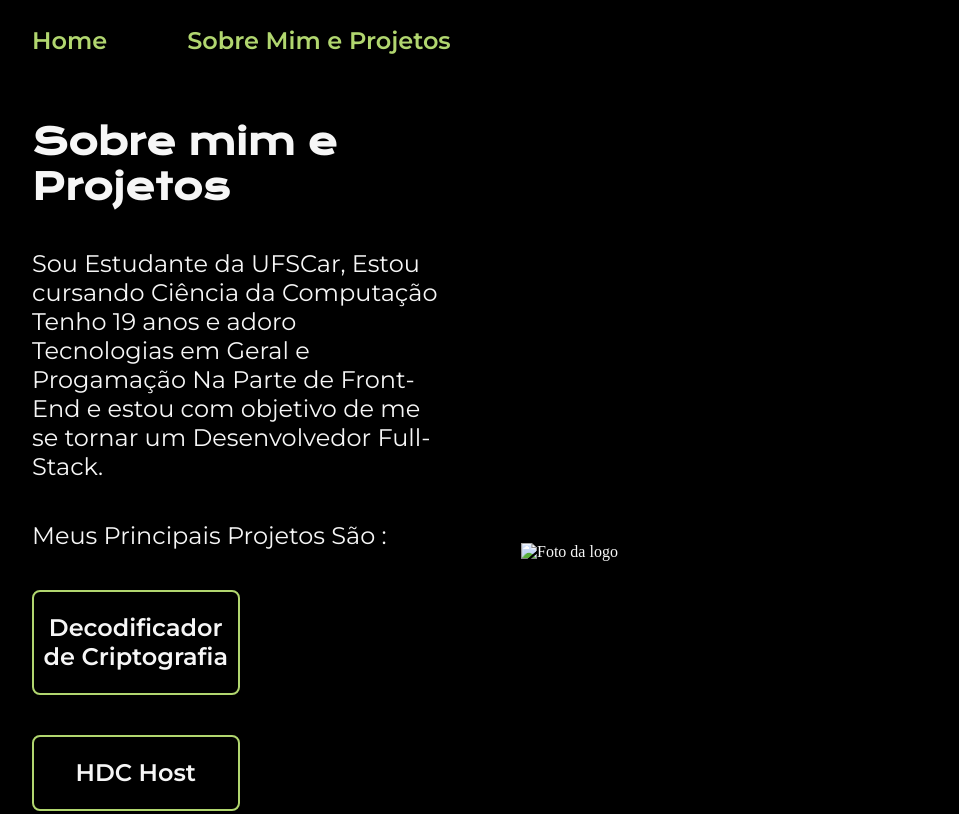
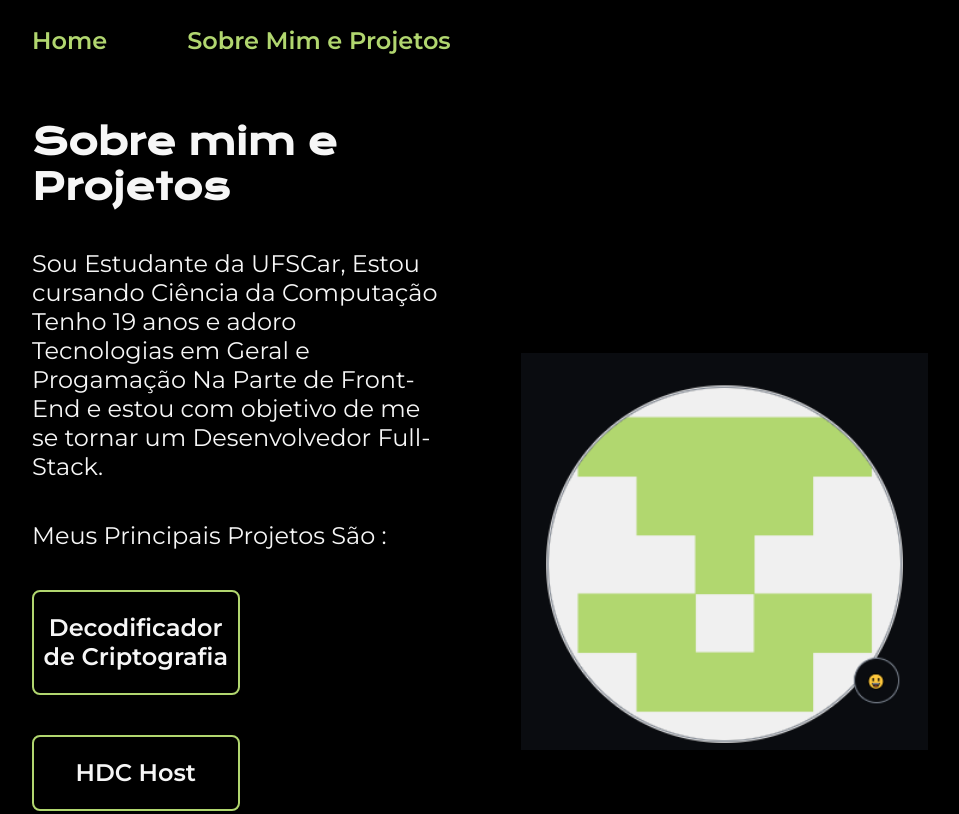
Before and after one commit to lucas-gab46/Portifolio, a plain HTML site: page about.html in a window 1280 px wide. Shown: the top 814 px of the page, without its empty margins (160-1119 px from the left). Drawn offline with nearby package versions, Linux system fonts and the light colour scheme.

Commit message:
Update about.html

```diff
--- a/about.html
+++ b/about.html
@@ -28,7 +28,7 @@
       <a  class ="linklistadetarefas"href="https://github.com/lucas-gab46/listade-tarefasjs"target="_blank">Lista de Tarefas</a>
       <p>Recomendado Baixar os Projetos!</p>
         </section>
-        <img class="apresentacao__imagem" src="assets\imagem github.PNG" alt="Foto da logo">
+        <img class="apresentacao__imagem" src="imagem github.PNG" alt="Foto da logo">
     </main>
 
     <footer class="rodape">
```
